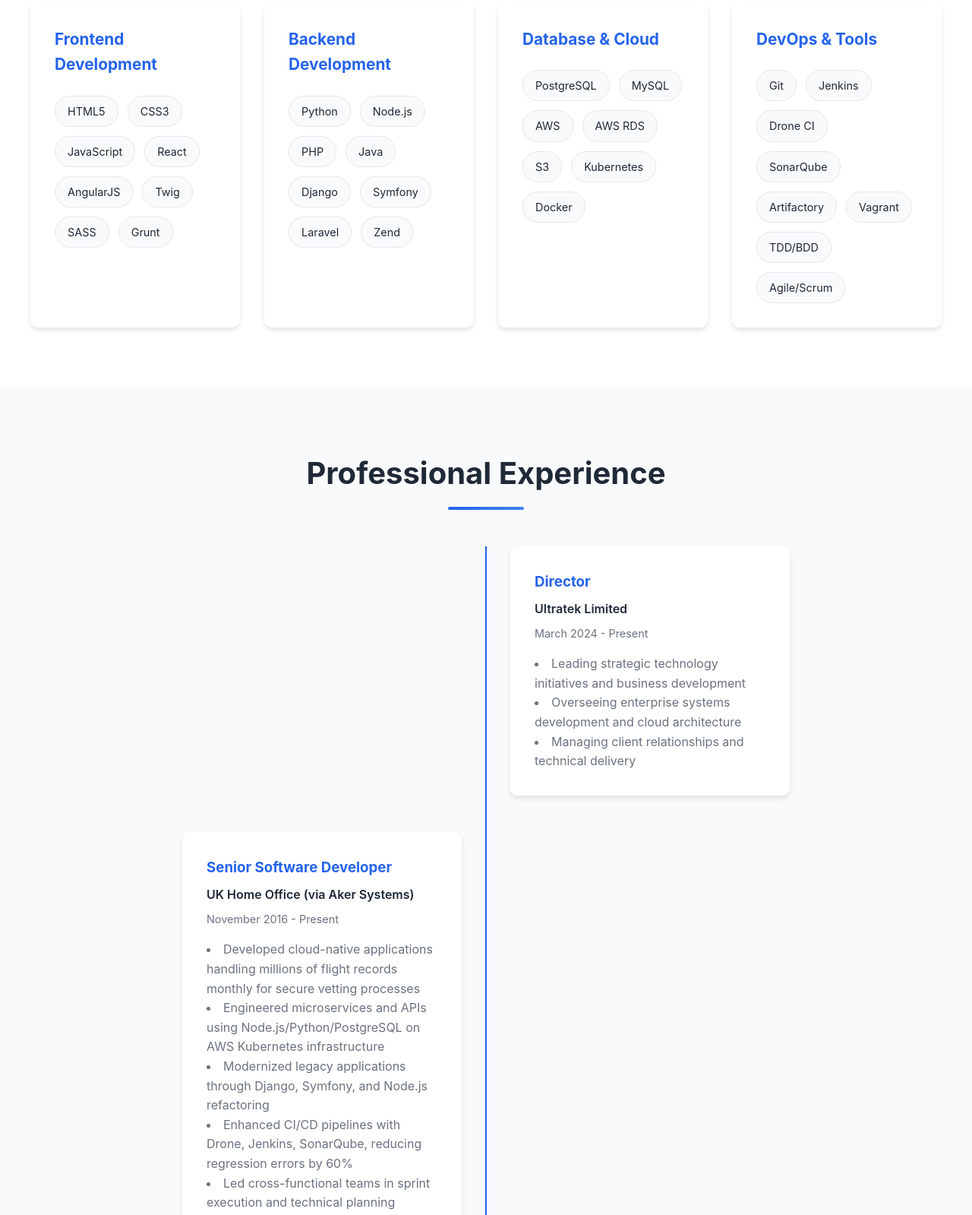
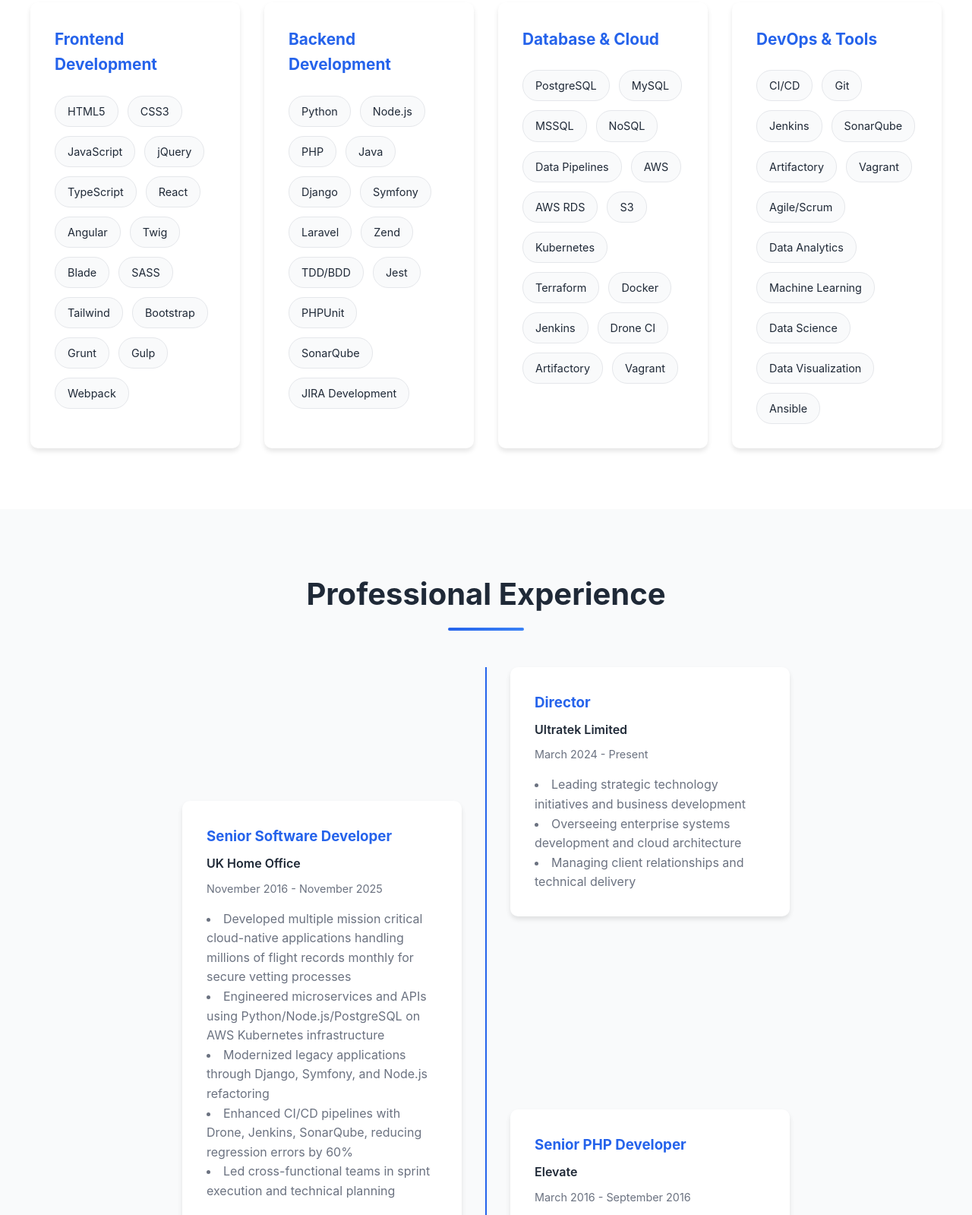
Before and after one commit to hemantgoswami/hemantgoswami, a plain HTML site: page index.html in a window 1280 px wide. Shown: the part 2177-3776 px from the top of the page at 76% size. Drawn offline with Linux system fonts and the light colour scheme.

Commit message:
Updates the index page with corrected information

```diff
--- a/index.html
+++ b/index.html
@@ -1,9 +1,11 @@
 <!DOCTYPE html>
 <html lang="en">
+
 <head>
     <meta charset="UTF-8">
     <meta name="viewport" content="width=device-width, initial-scale=1.0">
-    <meta name="description" content="Senior Full Stack Developer & DevOps Specialist with 18+ years experience. SC Cleared. Expert in Python, Node.js, AWS, Kubernetes.">
+    <meta name="description"
+        content="Senior Full Stack Developer & DevOps Specialist with 18+ years experience. SC Cleared. Expert in Python, Node.js, AWS, Kubernetes.">
     <meta name="author" content="HemantKumar Goswami">
     <title>HemantKumar Goswami | Lead Developer & DevOps Specialist</title>
     <style>
@@ -112,14 +114,19 @@
             position: absolute;
             width: 200%;
             height: 200%;
-            background: radial-gradient(circle, rgba(255,255,255,0.1) 1px, transparent 1px);
+            background: radial-gradient(circle, rgba(255, 255, 255, 0.1) 1px, transparent 1px);
             background-size: 50px 50px;
             animation: moveBackground 20s linear infinite;
         }
 
         @keyframes moveBackground {
-            0% { transform: translate(0, 0); }
-            100% { transform: translate(50px, 50px); }
+            0% {
+                transform: translate(0, 0);
+            }
+
+            100% {
+                transform: translate(50px, 50px);
+            }
         }
 
         .hero-content {
@@ -187,6 +194,7 @@
                 opacity: 0;
                 transform: translateY(30px);
             }
+
             to {
                 opacity: 1;
                 transform: translateY(0);
@@ -358,7 +366,12 @@
 
         .timeline-item {
             margin-bottom: 3rem;
-            position: relative;
+            position: static;
+            margin-top: -200px;
+        }
+
+        .timeline-item:first-child {
+            margin-top: 0;
         }
 
         .timeline-item:nth-child(odd) .timeline-content {
@@ -624,6 +637,7 @@
         }
     </style>
 </head>
+
 <body>
     <!-- Navigation -->
     <nav id="navbar">
@@ -659,27 +673,34 @@
             <h2 class="section-title">About Me</h2>
             <div class="about-content">
                 <div class="about-profile fade-in">
-                    <img src="https://github.com/user-attachments/assets/4ffee3bc-6e69-4445-8f1c-c0c3e4a5438c" alt="HemantKumar Goswami" class="profile-image">
+                    <img src="https://github.com/user-attachments/assets/4ffee3bc-6e69-4445-8f1c-c0c3e4a5438c"
+                        alt="HemantKumar Goswami" class="profile-image">
                     <div class="about-text">
                         <p>
-                            Senior Full Stack Developer, Lead Engineer & DevOps Specialist (SC Cleared) with 18+ years of
-                            experience delivering secure, cloud-native, and scalable applications for government and enterprise.
+                            Senior Full Stack Developer, Lead Engineer & DevOps Specialist (SC Cleared) with 18+ years
+                            of
+                            experience delivering secure, cloud-native, and scalable applications for government and
+                            enterprise.
                             Expert in Python, Node.js, React, Java, PHP, AWS, Kubernetes, and CI/CD automation.
                         </p>
                         <p>
-                            Adept at leading cross-functional teams, modernizing legacy systems, and optimizing SDLC pipelines
-                            to increase resilience, delivery velocity, and maintainability. Trusted contributor to high-impact
+                            Adept at leading cross-functional teams, modernizing legacy systems, and optimizing SDLC
+                            pipelines
+                            to increase resilience, delivery velocity, and maintainability. Trusted contributor to
+                            high-impact
                             platforms for the UK Home Office, Ordnance Survey, and others.
                         </p>
                         <p>
-                            Technical leadership in microservices architecture, cloud-native design, and DevOps automation.
-                            Strong expertise in AWS, Kubernetes, Docker, and CI/CD pipeline orchestration with Agile methodologies
+                            Technical leadership in microservices architecture, cloud-native design, and DevOps
+                            automation.
+                            Strong expertise in AWS, Kubernetes, Docker, and CI/CD pipeline orchestration with Agile
+                            methodologies
                             (Scrum, TDD/BDD), code refactoring, and legacy transformation.
                         </p>
                         <p>
-                            Connect with me on <a href="https://www.linkedin.com/in/hemantkumargoswami/"
-                            target="_blank" rel="noopener noreferrer"
-                            style="color: var(--primary-color); text-decoration: none; font-weight: 600;">LinkedIn</a>
+                            Connect with me on <a href="https://www.linkedin.com/in/hemantkumargoswami/" target="_blank"
+                                rel="noopener noreferrer"
+                                style="color: var(--primary-color); text-decoration: none; font-weight: 600;">LinkedIn</a>
                             to learn more about my professional journey.
                         </p>
                     </div>
@@ -717,11 +738,18 @@
                         <span class="skill-tag">HTML5</span>
                         <span class="skill-tag">CSS3</span>
                         <span class="skill-tag">JavaScript</span>
+                        <span class="skill-tag">jQuery</span>
+                        <span class="skill-tag">TypeScript</span>
                         <span class="skill-tag">React</span>
-                        <span class="skill-tag">AngularJS</span>
+                        <span class="skill-tag">Angular</span>
                         <span class="skill-tag">Twig</span>
+                        <span class="skill-tag">Blade</span>
                         <span class="skill-tag">SASS</span>
+                        <span class="skill-tag">Tailwind</span>
+                        <span class="skill-tag">Bootstrap</span>
                         <span class="skill-tag">Grunt</span>
+                        <span class="skill-tag">Gulp</span>
+                        <span class="skill-tag">Webpack</span>
                     </div>
                 </div>
                 <div class="skill-category fade-in">
@@ -735,6 +763,11 @@
                         <span class="skill-tag">Symfony</span>
                         <span class="skill-tag">Laravel</span>
                         <span class="skill-tag">Zend</span>
+                        <span class="skill-tag">TDD/BDD</span>
+                        <span class="skill-tag">Jest</span>
+                        <span class="skill-tag">PHPUnit</span>
+                        <span class="skill-tag">SonarQube</span>
+                        <span class="skill-tag">JIRA Development</span>
                     </div>
                 </div>
                 <div class="skill-category fade-in">
@@ -742,24 +775,37 @@
                     <div class="skill-list">
                         <span class="skill-tag">PostgreSQL</span>
                         <span class="skill-tag">MySQL</span>
+                        <span class="skill-tag">MSSQL</span>
+                        <span class="skill-tag">NoSQL</span>
+                        <span class="skill-tag">Data Pipelines</span>
                         <span class="skill-tag">AWS</span>
                         <span class="skill-tag">AWS RDS</span>
                         <span class="skill-tag">S3</span>
                         <span class="skill-tag">Kubernetes</span>
+                        <span class="skill-tag">Terraform</span>
                         <span class="skill-tag">Docker</span>
+                        <span class="skill-tag">Jenkins</span>
+                        <span class="skill-tag">Drone CI</span>
+                        <span class="skill-tag">Artifactory</span>
+                        <span class="skill-tag">Vagrant</span>
                     </div>
                 </div>
                 <div class="skill-category fade-in">
                     <h3>DevOps & Tools</h3>
                     <div class="skill-list">
+                        <span class="skill-tag">CI/CD</span>
                         <span class="skill-tag">Git</span>
                         <span class="skill-tag">Jenkins</span>
-                        <span class="skill-tag">Drone CI</span>
                         <span class="skill-tag">SonarQube</span>
                         <span class="skill-tag">Artifactory</span>
                         <span class="skill-tag">Vagrant</span>
-                        <span class="skill-tag">TDD/BDD</span>
                         <span class="skill-tag">Agile/Scrum</span>
+                        <span class="skill-tag">Data Analytics</span>
+                        <span class="skill-tag">Machine Learning</span>
+                        <span class="skill-tag">Data Science</span>
+                        <span class="skill-tag">Data Visualization</span>
+                        <span class="skill-tag">Ansible</span>
+
                     </div>
                 </div>
             </div>
@@ -786,13 +832,17 @@
                 <div class="timeline-item fade-in">
                     <div class="timeline-content">
                         <h3>Senior Software Developer</h3>
-                        <div class="company">UK Home Office (via Aker Systems)</div>
-                        <div class="date">November 2016 - Present</div>
+                        <div class="company">UK Home Office</div>
+                        <div class="date">November 2016 - November 2025</div>
                         <ul>
-                            <li>Developed cloud-native applications handling millions of flight records monthly for secure vetting processes</li>
-                            <li>Engineered microservices and APIs using Node.js/Python/PostgreSQL on AWS Kubernetes infrastructure</li>
+                            <li>Developed multiple mission critical cloud-native applications handling millions of
+                                flight records monthly for
+                                secure vetting processes</li>
+                            <li>Engineered microservices and APIs using Python/Node.js/PostgreSQL on AWS Kubernetes
+                                infrastructure</li>
                             <li>Modernized legacy applications through Django, Symfony, and Node.js refactoring</li>
-                            <li>Enhanced CI/CD pipelines with Drone, Jenkins, SonarQube, reducing regression errors by 60%</li>
+                            <li>Enhanced CI/CD pipelines with Drone, Jenkins, SonarQube, reducing regression errors by
+                                60%</li>
                             <li>Led cross-functional teams in sprint execution and technical planning</li>
                         </ul>
                     </div>
@@ -803,9 +853,11 @@
                         <div class="company">Elevate</div>
                         <div class="date">March 2016 - September 2016</div>
                         <ul>
-                            <li>Developed backend services using Zend Framework and Silex with responsive Twig frontend</li>
+                            <li>Developed backend services using Zend Framework and Silex with responsive Twig frontend
+                            </li>
                             <li>Implemented RESTful web services and automated CSS/JS bundling using Grunt</li>
-                            <li>Contributed to sunny.co.uk platform development ensuring modern, agile-friendly architecture</li>
+                            <li>Contributed to sunny.co.uk platform development ensuring modern, agile-friendly
+                                architecture</li>
                         </ul>
                     </div>
                 </div>
@@ -830,7 +882,7 @@
                         <ul>
                             <li>Managed complete development lifecycle of in-house applications</li>
                             <li>Developed surveys, campaign manager, and pricing models applications</li>
-                            <li>Created technical and user requirement documentation</li>
+                            <li>Created technical and user documentation</li>
                         </ul>
                     </div>
                 </div>
@@ -847,7 +899,8 @@
                     <div class="project-image">✈️</div>
                     <div class="project-content">
                         <h3>General Aviation Information Tool</h3>
-                        <p>Enabled secure ingestion of millions of flight records monthly for UK Home Office, improving vetting process and compliance reporting with cloud-native architecture.</p>
+                        <p>Enabled secure ingestion of millions of flight records monthly for UK Home Office, improving
+                            vetting process and compliance reporting with cloud-native architecture.</p>
                         <div class="project-tags">
                             <span class="project-tag">Python</span>
                             <span class="project-tag">Node.js</span>
@@ -855,7 +908,8 @@
                             <span class="project-tag">Kubernetes</span>
                         </div>
                         <div class="project-links">
-                            <a href="https://www.gov.uk/government/organisations/home-office" class="project-link" target="_blank" rel="noopener noreferrer">UK Home Office →</a>
+                            <a href="https://www.gov.uk/government/organisations/home-office" class="project-link"
+                                target="_blank" rel="noopener noreferrer">UK Home Office →</a>
                         </div>
                     </div>
                 </div>
@@ -863,7 +917,8 @@
                     <div class="project-image">🗺️</div>
                     <div class="project-content">
                         <h3>OS Maps - Custom Made</h3>
-                        <p>Led the transformation of Ordnance Survey's mapping application from Silverlight to modern HTML5, creating a robust Symfony2-based platform for UK's national mapping agency.</p>
+                        <p>Led the transformation of Ordnance Survey's mapping application from Silverlight to modern
+                            HTML5, creating a robust Symfony2-based platform for UK's national mapping agency.</p>
                         <div class="project-tags">
                             <span class="project-tag">Symfony2</span>
                             <span class="project-tag">PHP</span>
@@ -871,7 +926,8 @@
                             <span class="project-tag">HTML5</span>
                         </div>
                         <div class="project-links">
-                            <a href="https://shop.ordnancesurvey.co.uk/custom-made/" class="project-link" target="_blank" rel="noopener noreferrer">View Project →</a>
+                            <a href="https://shop.ordnancesurvey.co.uk/custom-made/" class="project-link"
+                                target="_blank" rel="noopener noreferrer">View Project →</a>
                         </div>
                     </div>
                 </div>
@@ -879,7 +935,8 @@
                     <div class="project-image">☀️</div>
                     <div class="project-content">
                         <h3>Sunny.co.uk</h3>
-                        <p>Developed and maintained backend services for Elevate's platform using Zend Framework and Silex, with responsive frontend and optimized performance.</p>
+                        <p>Developed and maintained backend services for Elevate's platform using Zend Framework and
+                            Silex, with responsive frontend and optimized performance.</p>
                         <div class="project-tags">
                             <span class="project-tag">PHP</span>
                             <span class="project-tag">Zend</span>
@@ -887,7 +944,8 @@
                             <span class="project-tag">Grunt</span>
                         </div>
                         <div class="project-links">
-                            <a href="https://sunny.co.uk/" class="project-link" target="_blank" rel="noopener noreferrer">View Site →</a>
+                            <a href="https://sunny.co.uk/" class="project-link" target="_blank"
+                                rel="noopener noreferrer">View Site →</a>
                         </div>
                     </div>
                 </div>
@@ -895,7 +953,8 @@
                     <div class="project-image">🔒</div>
                     <div class="project-content">
                         <h3>Home Office Security Systems</h3>
-                        <p>Built multiple mission-critical applications including Chemical Reporting System, Carrier Reporting Tool, and Business Data Manager for UK government security operations.</p>
+                        <p>Built multiple mission-critical applications including Chemical Reporting System, Carrier
+                            Reporting Tool, and Business Data Manager for UK government security operations.</p>
                         <div class="project-tags">
                             <span class="project-tag">Python</span>
                             <span class="project-tag">Django</span>
@@ -903,7 +962,8 @@
                             <span class="project-tag">AWS</span>
                         </div>
                         <div class="project-links">
-                            <a href="https://www.gov.uk/government/organisations/home-office" class="project-link" target="_blank" rel="noopener noreferrer">UK Home Office →</a>
+                            <a href="https://www.gov.uk/government/organisations/home-office" class="project-link"
+                                target="_blank" rel="noopener noreferrer">UK Home Office →</a>
                         </div>
                     </div>
                 </div>
@@ -932,8 +992,10 @@
                     <button type="submit" class="btn btn-primary" style="width: 100%;">Send Message</button>
                 </form>
                 <div class="social-links">
-                    <a href="https://www.linkedin.com/in/hemantkumargoswami/" class="social-link" target="_blank" rel="noopener noreferrer" title="LinkedIn">💼</a>
-                    <a href="https://github.com/hemantgoswami" class="social-link" target="_blank" rel="noopener noreferrer" title="GitHub">🐙</a>
+                    <a href="https://www.linkedin.com/in/hemantkumargoswami/" class="social-link" target="_blank"
+                        rel="noopener noreferrer" title="LinkedIn">💼</a>
+                    <a href="https://github.com/hemantgoswami" class="social-link" target="_blank"
+                        rel="noopener noreferrer" title="GitHub">🐙</a>
                     <a href="mailto:contact@hemantgoswami.com" class="social-link" title="Email">✉️</a>
                     <a href="tel:+447528200009" class="social-link" title="Phone">📞</a>
                 </div>
@@ -1026,4 +1088,5 @@
         });
     </script>
 </body>
+
 </html>
```
